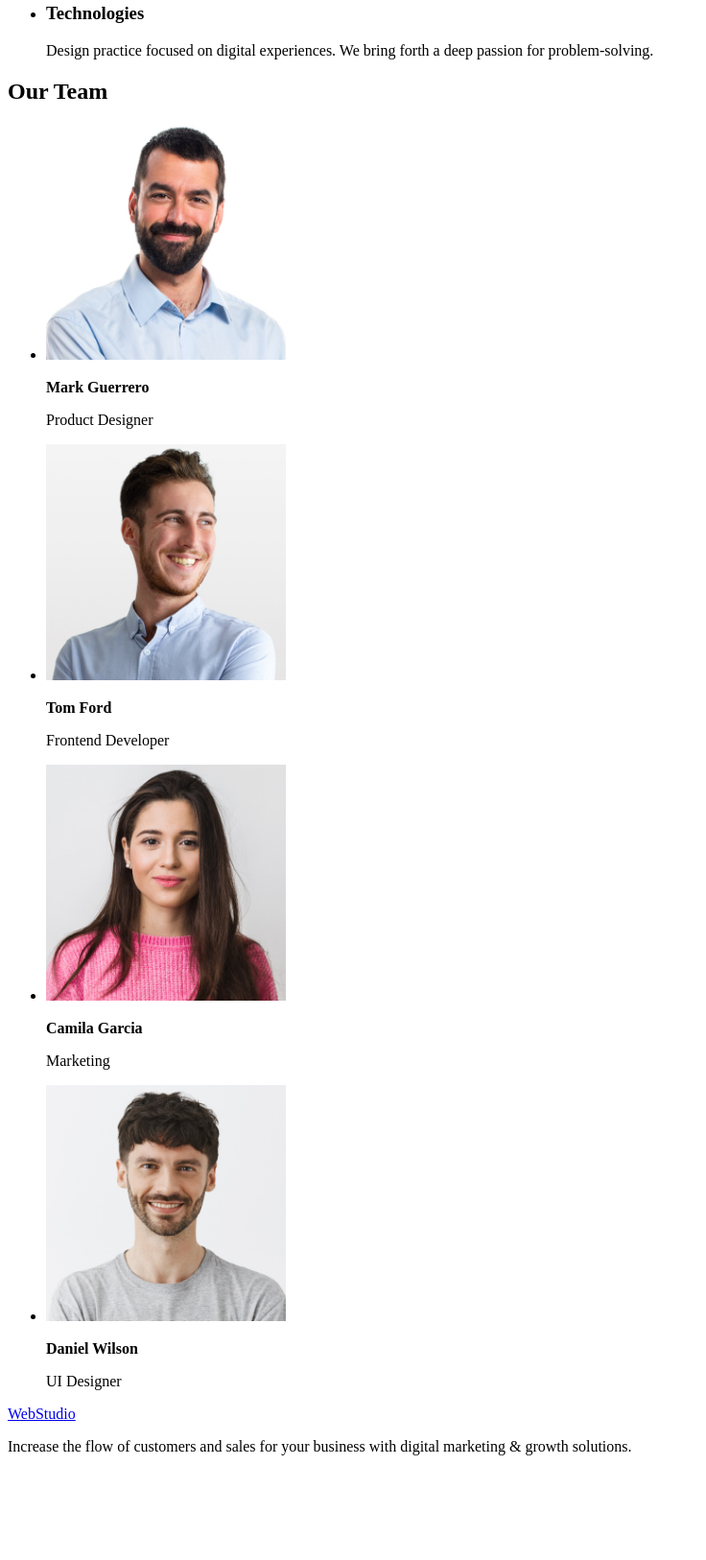
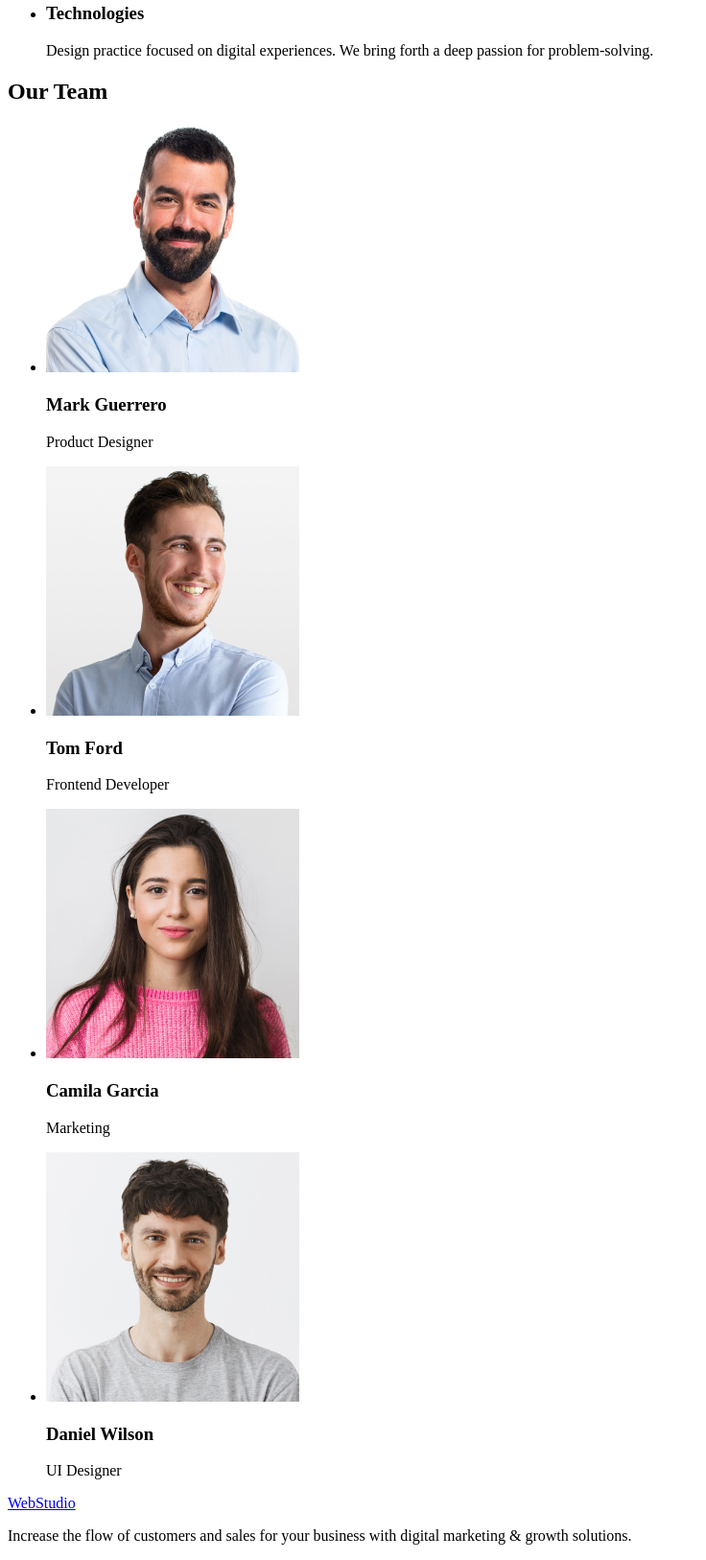
Before and after one commit to tunahanerdem/goit-markup-hw-01, a plain HTML site: page index.html in a window 1280 px wide. Shown: the part 532-2158 px from the top of the page at 96% size, without its empty margins (0-736 px from the left). Before the commit the page ends 2065 px from the top, so only its background shows below. Drawn offline with Linux system fonts and the light colour scheme.

Commit message:
feat: add homework 1 files

```diff
--- a/index.html
+++ b/index.html
@@ -7,19 +7,19 @@
   </head>
   <body>
     <header>
-      <a href=”./index.html”>WebStudio</a>
+      <a href="./index.html">WebStudio</a>
       <nav>
         <ul>
           <li><a href="#studio">Studio</a></li>
           <li><a href="#portfolio">Portfolio</a></li>
           <li><a href="#contacts">Contacts</a></li>
         </ul>
+        <address>
           <ul>
-            <address>
             <li><a href="mailto:info@devstudio.com">info@devstudio.com</a></li>
             <li><a href="tel:+110001111111">+11 (000) 111-11-11</a></li>
-            </address>
           </ul>
+        </address>
       </nav>
     </header>
     <main>
@@ -65,41 +65,41 @@
         <ul>
           <li>
             <img
-              src="/images/mark-guerrero.jpg"
+              src="./images/mark-guerrero.jpg"
               alt="Mark Guerrero"
-              width="250"
+              width="264"
             />
-            <p><strong>Mark Guerrero</strong></p>
+            <h3><strong>Mark Guerrero</strong></h3>
             <p>Product Designer</p>
           </li>
           <li>
-            <img src="/images/tom-ford.jpg" alt="Tom Ford" width="250" />
-            <p><strong>Tom Ford</strong></p>
+            <img src="./images/tom-ford.jpg" alt="Tom Ford" width="264" />
+            <h3><strong>Tom Ford</strong></h3>
             <p>Frontend Developer</p>
           </li>
           <li>
             <img
-              src="/images/camila-garcia.jpg"
+              src="./images/camila-garcia.jpg"
               alt="Camila Garcia"
-              width="250"
+              width="264"
             />
-            <p><strong>Camila Garcia</strong></p>
+            <h3><strong>Camila Garcia</strong></h3>
             <p>Marketing</p>
           </li>
           <li>
             <img
-              src="/images/daniel-wilson.jpg"
+              src="./images/daniel-wilson.jpg"
               alt="Daniel Wilson"
-              width="250"
+              width="264"
             />
-            <p><strong>Daniel Wilson</strong></p>
+            <h3><strong>Daniel Wilson</strong></h3>
             <p>UI Designer</p>
           </li>
         </ul>
       </section>
     </main>
     <footer>
-      <a href=”./index.html”>WebStudio</a>
+      <a href="./index.html">WebStudio</a>
       <p>
         Increase the flow of customers and sales for your business with digital
         marketing & growth solutions.
```
